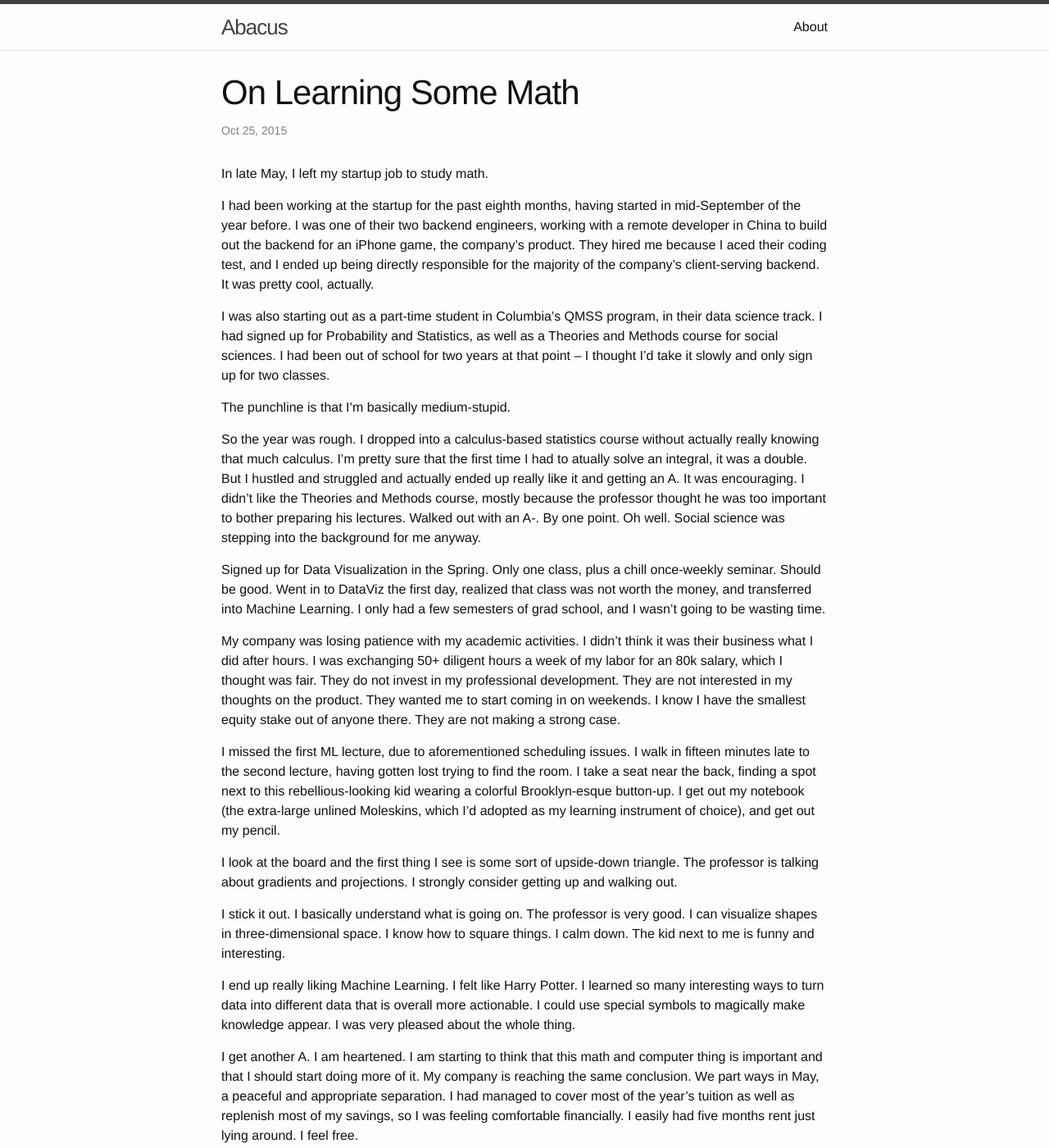
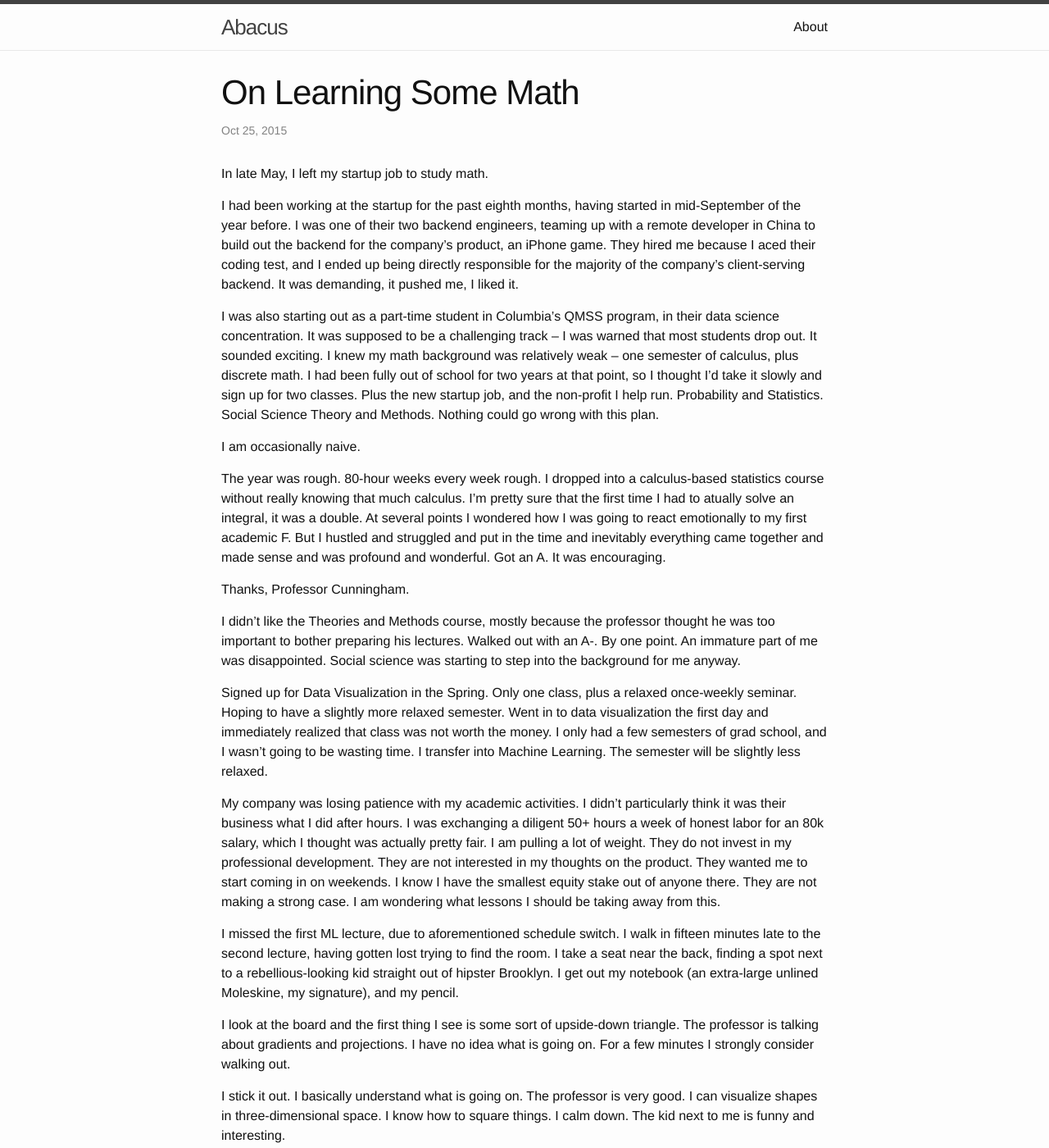
Before and after one commit to kronosapiens/kronosapiens.github.io, a Jekyll site: the page built from _posts/2015-10-25-on-learning-some-math.md, in a window 1280 px wide and 1400 px high. Shown: the whole window at 82% size. Built offline with Jekyll 4.4.1, drawn with Linux system fonts in a browser that asks for light colours; comment, search, counter and statistics services are not loaded; some of the changed text lies outside the part shown.

Commit message:
updated math post with better prose

```diff
--- a/_posts/2015-10-25-on-learning-some-math.md
+++ b/_posts/2015-10-25-on-learning-some-math.md
@@ -11,39 +11,45 @@ tags:
 
 In late May, I left my startup job to study math.
 
-I had been working at the startup for the past eighth months, having started in mid-September of the year before. I was one of their two backend engineers, working with a remote developer in China to build out the backend for an iPhone game, the company's product. They hired me because I aced their coding test, and I ended up being directly responsible for the majority of the company's client-serving backend. It was pretty cool, actually.
+I had been working at the startup for the past eighth months, having started in mid-September of the year before. I was one of their two backend engineers, teaming up with a remote developer in China to build out the backend for the company's product, an iPhone game. They hired me because I aced their coding test, and I ended up being directly responsible for the majority of the company's client-serving backend. It was demanding, it pushed me, I liked it.
 
-I was also starting out as a part-time student in Columbia's QMSS program, in their data science track. I had signed up for Probability and Statistics, as well as a Theories and Methods course for social sciences. I had been out of school for two years at that point -- I thought I'd take it slowly and only sign up for two classes.
+I was also starting out as a part-time student in Columbia's QMSS program, in their data science concentration. It was supposed to be a challenging track -- I was warned that most students drop out. It sounded exciting. I knew my math background was relatively weak -- one semester of calculus, plus discrete math. I had been fully out of school for two years at that point, so I thought I'd take it slowly and sign up for two classes. Plus the new startup job, and the non-profit I help run. Probability and Statistics. Social Science Theory and Methods. Nothing could go wrong with this plan.
 
-The punchline is that I'm basically medium-stupid.
+I am occasionally naive.
 
-So the year was rough. I dropped into a calculus-based statistics course without actually really knowing that much calculus. I'm pretty sure that the first time I had to atually solve an integral, it was a double. But I hustled and struggled and actually ended up really like it and getting an A. It was encouraging. I didn't like the Theories and Methods course, mostly because the professor thought he was too important to bother preparing his lectures. Walked out with an A-. By one point. Oh well. Social science was stepping into the background for me anyway.
+The year was rough. 80-hour weeks every week rough. I dropped into a calculus-based statistics course without really knowing that much calculus. I'm pretty sure that the first time I had to atually solve an integral, it was a double. At several points I wondered how I was going to react emotionally to my first academic F. But I hustled and struggled and put in the time and inevitably everything came together and made sense and was profound and wonderful. Got an A. It was encouraging.
 
-Signed up for Data Visualization in the Spring. Only one class, plus a chill once-weekly seminar. Should be good. Went in to DataViz the first day, realized that class was not worth the money, and transferred into Machine Learning. I only had a few semesters of grad school, and I wasn't going to be wasting time.
+Thanks, Professor Cunningham.
 
-My company was losing patience with my academic activities. I didn't think it was their business what I did after hours. I was exchanging 50+ diligent hours a week of my labor for an 80k salary, which I thought was fair. They do not invest in my professional development. They are not interested in my thoughts on the product. They wanted me to start coming in on weekends. I know I have the smallest equity stake out of anyone there. They are not making a strong case.
+I didn't like the Theories and Methods course, mostly because the professor thought he was too important to bother preparing his lectures. Walked out with an A-. By one point. An immature part of me was disappointed. Social science was starting to step into the background for me anyway.
 
-I missed the first ML lecture, due to aforementioned scheduling issues. I walk in fifteen minutes late to the second lecture, having gotten lost trying to find the room. I take a seat near the back, finding a spot next to this rebellious-looking kid wearing a colorful Brooklyn-esque button-up. I get out my notebook (the extra-large unlined Moleskins, which I'd adopted as my learning instrument of choice), and get out my pencil.
+Signed up for Data Visualization in the Spring. Only one class, plus a relaxed once-weekly seminar. Hoping to have a slightly more relaxed semester. Went in to data visualization the first day and immediately realized that class was not worth the money. I only had a few semesters of grad school, and I wasn't going to be wasting time. I transfer into Machine Learning. The semester will be slightly less relaxed.
 
-I look at the board and the first thing I see is some sort of upside-down triangle. The professor is talking about gradients and projections. I strongly consider getting up and walking out.
+My company was losing patience with my academic activities. I didn't particularly think it was their business what I did after hours. I was exchanging a diligent 50+ hours a week of honest labor for an 80k salary, which I thought was actually pretty fair. I am pulling a lot of weight. They do not invest in my professional development. They are not interested in my thoughts on the product. They wanted me to start coming in on weekends. I know I have the smallest equity stake out of anyone there. They are not making a strong case. I am wondering what lessons I should be taking away from this.
+
+I missed the first ML lecture, due to aforementioned schedule switch. I walk in fifteen minutes late to the second lecture, having gotten lost trying to find the room. I take a seat near the back, finding a spot next to a rebellious-looking kid straight out of hipster Brooklyn. I get out my notebook (an extra-large unlined Moleskine, my signature), and my pencil.
+
+I look at the board and the first thing I see is some sort of upside-down triangle. The professor is talking about gradients and projections. I have no idea what is going on. For a few minutes I strongly consider walking out.
 
 I stick it out. I basically understand what is going on. The professor is very good. I can visualize shapes in three-dimensional space. I know how to square things. I calm down. The kid next to me is funny and interesting.
 
-I end up really liking Machine Learning. I felt like Harry Potter. I learned so many interesting ways to turn data into different data that is overall more actionable. I could use special symbols to magically make knowledge appear. I was very pleased about the whole thing.
+I end up really liking Machine Learning. It was like being in wizard school. I learned so many interesting ways to turn data into different data that is overall more actionable. I could use special symbols to magically make knowledge appear. I was very pleased about the whole thing.
 
-I get another A. I am heartened. I am starting to think that this math and computer thing is important and that I should start doing more of it. My company is reaching the same conclusion. We part ways in May, a peaceful and appropriate separation. I had managed to cover most of the year's tuition as well as replenish most of my savings, so I was feeling comfortable financially. I easily had five months rent just lying around. I feel free.
+I get another A. I am heartened. Thanks, Paisley.
 
-I decide it's time to learn math. Properly. Hustling through two semesters of grad school was fine, but I wanted to actually be good at this. I needed to know what things were, and how they worked. I wanted to learn the math that I could have learned in college, if I had been a bit more technically-oriented. I remember the Berkeley undergraduate math sequence, specifically the lower-division requirements. 1A: Differential Calculus. 1B: Integral Calculus. 53: Multivariable Calculus. 54: Linear Algebra and Differential Equations, 55: Discrete Math.
+I am starting to think that this math and computer thing is important and that I should start doing more of it. My company is reaching the same conclusion. We part ways in May, a peaceful and appropriate separation. I had managed to cover most of the year's tuition as well as replenish most of my savings, so I was feeling comfortable financially. I easily had five months rent just lying around. I feel free.
+
+I decide it's time to learn math. Properly. Hustling through two semesters of grad school was fine, but I wanted to actually be good at this. I needed to know what things were, and how they worked. I wanted to learn the math that I could have learned in college, if I had been a bit more... mature. I thought back to the Berkeley undergraduate math sequence, specifically the lower-division requirements. 1A: Differential Calculus. 1B: Integral Calculus. 53: Multivariable Calculus. 54: Linear Algebra and Differential Equations, 55: Discrete Math.
 
 I decided that I wanted all of it. I had taken 1A as a freshman, driven by a certain exploratory impulse that was somewhat attenuated by the pre-law GPA-maintaining pragmatism. I took Math 55 as a senior, as one of the "hard classes" for my Cognitive Science major. Up until this year, I had had a fear of math as something which I would not easily be good at. I had been lazy about math in high school; I hadn't yet seen the point.
 
-I get to it. I plan to go to school full-time in the September. It is late May. I have about three months. I want to build a foundation; to learn the basics. I was not interested in paying for undergraduate classes. A formal course would also be far too slow. I'm familiar with the internet, and I'm very motivated.
+I get to it. I plan to go to school full-time in the September. It is late May. I have about three months. I want to build a foundation; to learn the basics. I was not interested in paying for undergraduate classes. A formal course would also be far too slow. I've heard of the internet. I'm very motivated.
 
 I start at [Khan Academy](https://www.khanacademy.org/). Their automated assessment suggests I review some precalculus. I am disheartened but resolved. I had copied my friend Stephen's math homework all throughout 11th grade. Khan Academy is correct.
 
-Salman Khan walks me from the Unit Sphere all the way through Integral Calculus. Sinusoids, taylor series, implicit derivation, integration by parts, complex numbers, the whole thing. I am embarassed at first -- I am learning material being taught to high schoolers ten years my junior. But this is the path, and there are no shortcuts. I take every test, answer ever pop quiz that comes my way. I admit to skipping past a single section -- L'Hospital's rule -- on the grounds that I had already taken differential calculus at Berkeley, and therefore that particular section was *just* a review.
+Salman Khan walks me from the Unit Sphere all the way through Integral Calculus. Sinusoids, taylor series, implicit derivation, integration by parts, complex numbers, the whole thing. I am embarassed at first -- I am learning material being taught to high schoolers ten years my junior. But this is the path, and there are no shortcuts. I take every test, answer ever pop quiz that comes my way. (I admit to skipping the test for L'Hospital's rule).
 
-Thanks, Salman.
+Thanks, Sal.
 
 ![Khan Academy](https://s3.amazonaws.com/kronosapiens.github.io/images/khan.png)
 
@@ -51,9 +57,9 @@ The whole thing takes about a month. I finish single-variable calculus in late J
 
 MIT foresaw the MOOC revolution at least ten years early, having started putting lectures and course materials online since 1999. Browsing the web for multivariable calculus courses, I find a series of videos of the entire set of lectures of MIT 18.02, Multivariable Calculus, taught in Fall 2007 by Denis Auroux. This is right.
 
-I am able to work through 2-3 lectures per day. A 50-minute lecture takes me about 2-3 hours to digest. I do not skip days, although on weekends I go a bit easy. I am very happy about multivariable calculus. Vectors make sense, as do their gradients. Level sets. Divergence. Flux. Curl. I get used to drawing in three dimensions. I do a lot of integrals. All of a sudden there are theorems. I draw a lot of shapes. I like the way the pencil sounds against the notebook when I am solving equations quickly. I develop certain flourishes. I like theorems. Denis Auroux is a funny lecturer.
+I am able to work through 2-3 lectures per day. A 50-minute lecture takes me about 2-3 hours to digest. I do not skip days, although on weekends I go a bit easy. I am very happy about multivariable calculus. Vectors make sense, as do their gradients. Level sets. Divergence. Flux. Curl. I get used to drawing in three dimensions. I do a lot of integrals. All of a sudden there are theorems. I draw a lot of shapes. I like the way the pencil taps against the notebook when I am solving equations quickly. I develop certain writing flourishes. Denis Auroux is a funny lecturer. I like theorems.
 
-I continue to take the tests. It is important to me that I maintain standards. I am learning this for use. I take my time with them. I enjoy them. I do pretty well.
+I continue to take the tests. There are no shortcuts. I take my time with them. I enjoy them. I do pretty well.
 
 Thanks, Denis.
 
@@ -61,9 +67,9 @@ Thanks, Denis.
 
 I finish in about three weeks. It's time for Linear Algebra. I look online again and end up back at MIT OCW, this time at Gilbert Strang's 18.06, recorded Fall 1999.
 
-I love linear algebra. I love Gilbert Strang. I felt transported to that classroom in 1999, learning about vector spaces and orthogonality and rank. There are so many applications. Machine Learning is making much more sense. I am intrigued by the properties of determinants.
+I love linear algebra. I love Gilbert Strang. I felt transported to that classroom in 1999, learning about vector spaces and orthogonality and rank. The relationships between the various objects are rich and profound. Machine Learning is making more sense. I am intrigued by the properties of determinants.
 
-I continue to process 2-3 lectures per day. In early August, I fly back to California for five weeks: Three in Santa Monica, two in Oakland, one in Black Rock City. Not a bad itinerary. My time in Santa Monica is spent riding my bike, eating good food, and finding eigenvectors. It is exceedingly pleasant. Gilbert Strang is an amazing lecturer. I multiply a lot of matrices. "Again. Again. Again."
+I continue to process 2-3 lectures per day. In early August, I fly back to California for five weeks: Three in Santa Monica, two in Oakland, one in Black Rock City. Not a bad itinerary. My time in Santa Monica is spent riding my bike, hanging out with my parents, and finding eigenvectors. It is exceedingly pleasant. Gilbert Strang is an amazing lecturer. I multiply a lot of matrices. "Again," I tell myself, starting on a practice problem. "Again. Again."
 
 By the time I get to Oakland, I have only three lectures and the final left to take. I find it markedly more difficult to focus once I arrive -- the excitement, reunions with friends, the adventure of being back in the Bay, proves distracting. I struggle to focus, but eventually do power through and finish. I spend six hours on the final, sitting in a coffee shop on Telegraph. Again, I do well.
 
@@ -71,7 +77,7 @@ Thanks, Gilbert.
 
 ![Gilbert Strang](https://s3.amazonaws.com/kronosapiens.github.io/images/strang.png)
 
-I want to take a moment and acknowledge the debt owed to these three men, and the teams which organized and published their content. I feel a closeness to them, as though I had truly been a student to them. If I ever meet them, I will thank them.
+I want to take a moment and acknowledge the debt owed to these three men, and the teams which organized and published their content. The education I received would not have been possible ten years ago; someone in my position would have faced significantly greater obstacles. I feel a closeness to them, as though I had truly been a student to them. Thanks.
 
 I get back to Brooklyn just in time for the second day of school. My first class is [Advanced Machine Learning](http://www.cs.columbia.edu/~djhsu/coms4772-f15/). The first lecture: a "calibration quiz" meant to prune the class down to size. I am anxious. This class is important to me. I get in.
 
```
